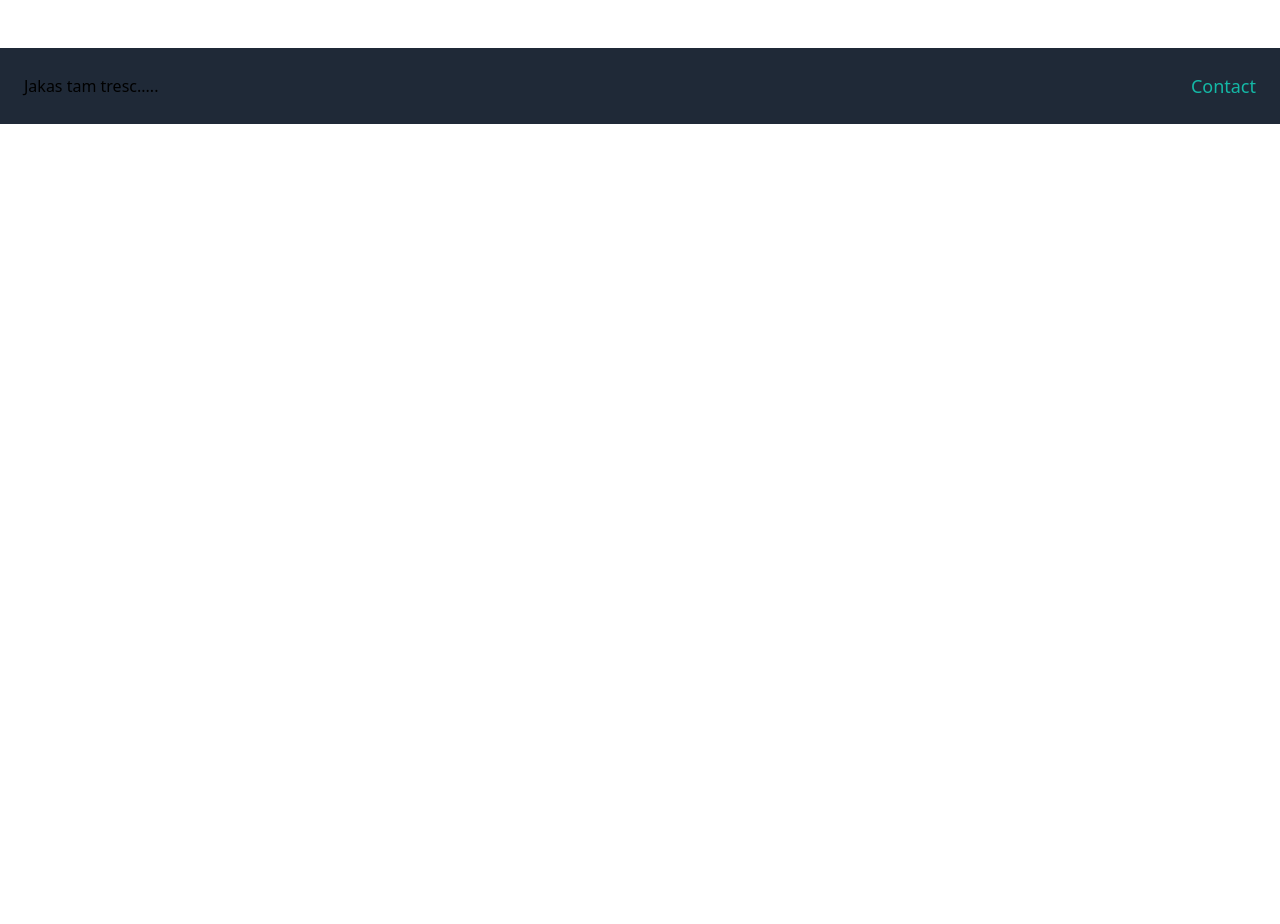
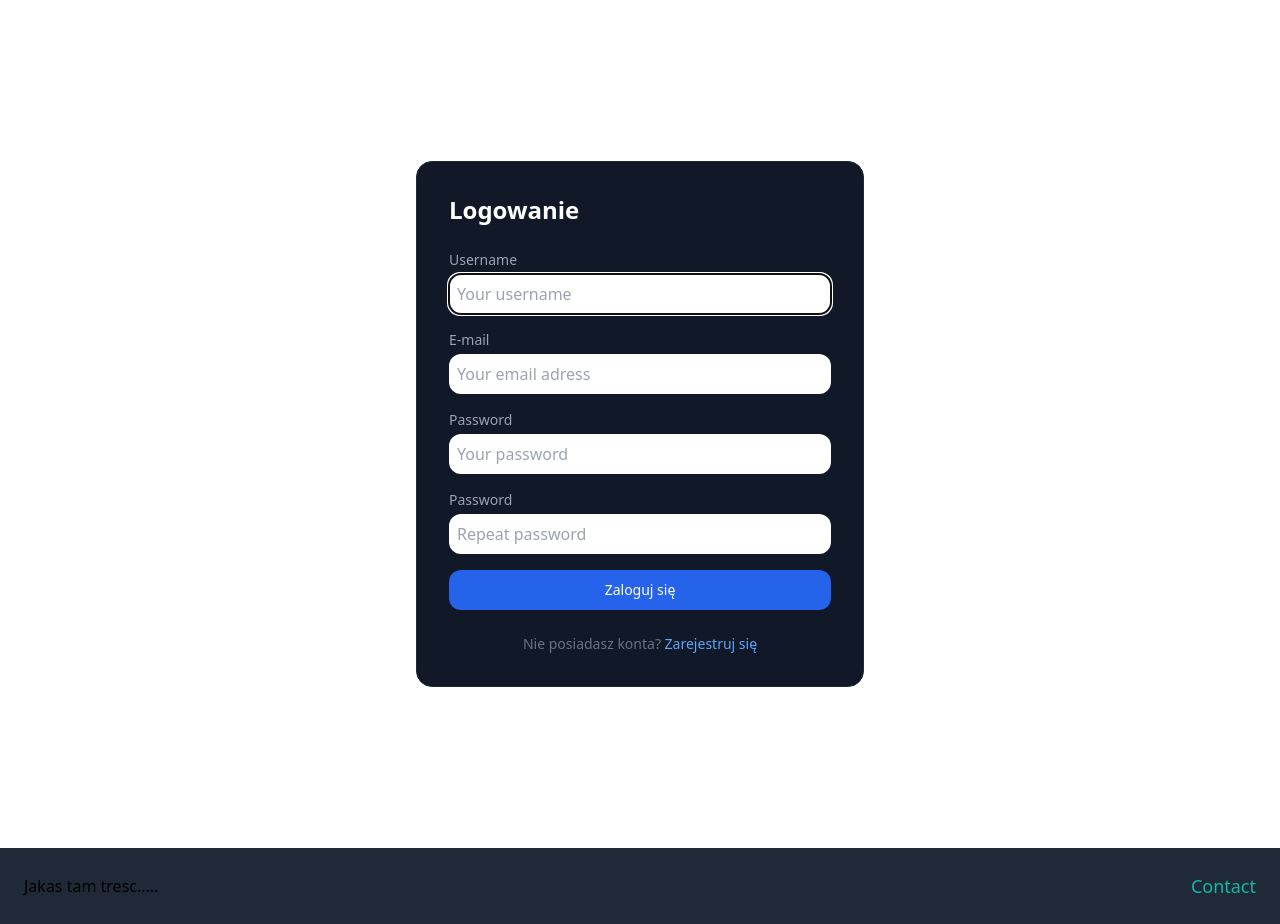
Before and after one commit to Ouley2291/Futbolowo, a Django app: template apps/accounts/templates/registration/login.html in a window 1280 px wide. Shown: the part 77-1001 px from the top of the page. Before the commit the page ends 201 px from the top, so only its background shows below. Run offline with Django 5.2, Linux system fonts and the light colour scheme; the template is opened without the code that fills it: values that come from a table or form of the project are taken from there, others are empty; some libraries are stand-ins or nearby versions.

Commit message:
dodano logowanie i wylogowywanie

```diff
--- a/apps/accounts/templates/registration/login.html
+++ b/apps/accounts/templates/registration/login.html
@@ -2,10 +2,10 @@
 
 {% block title %}Login{% endblock %}
 
-{% block content %}
+{% block body %}
     <div class="min-h-screen flex items-center justify-center px-4">
         <div class="w-full max-w-md bg-gray-900 border border-gray-800 rounded-2xl p-8">
-            <h1 class="text-2xl font-bold mb-6">Logowanie</h1>
+            <h1 class="text-2xl text-white font-bold mb-6">Logowanie</h1>
             <form method="post" class="space-y-4">
                 {% csrf_token %}
                 {% for field in form %}
@@ -17,7 +17,7 @@
                     {% endif %}
                 </div>
                 {% endfor %}
-                <button type="submit" class="w-full bg-blue-600 hover:bg-blue-500 py-2.5 rounded-xl text-sm font-medium mt-2"> Zaloguj się </button>
+                <button type="submit" class="w-full bg-blue-600 hover:bg-blue-500 py-2.5 rounded-xl text-sm text-white font-medium mt-2"> Zaloguj się </button>
             </form>
             <p class="text-center text-sm text-gray-500 mt-6"> Nie posiadasz konta? <a href="{% url 'accounts:register' %}" class="text-blue-400 hover:text-blue-300">Zarejestruj się</a> </p>
         </div>
--- a/config/settings.py
+++ b/config/settings.py
@@ -127,3 +127,6 @@ USE_TZ = True
 # https://docs.djangoproject.com/en/6.0/howto/static-files/
 
 STATIC_URL = 'static/'
+
+LOGIN_REDIRECT_URL = '/'
+LOGOUT_REDIRECT_URL = '/login/'
--- a/config/urls.py
+++ b/config/urls.py
@@ -16,13 +16,18 @@ Including another URLconf
 """
 from django.contrib import admin
 from django.urls import path, include
+from django.contrib.auth import views as auth_views
+
+from apps.accounts.forms import LoginForm
 from apps.accounts import views as v
 
 urlpatterns = [
     path('admin/', admin.site.urls),
     path('', include('apps.core.urls')),
     path('register/', v.register, name="register"),
-#    path('accounts', include('apps.accounts.urls')),
+    path('login/', auth_views.LoginView.as_view(authentication_form=LoginForm, template_name='registration/login.html'), name='login'),
+    path('logout/', auth_views.LogoutView.as_view(), name='logout'),
+    path('accounts', include('apps.accounts.urls')),
 #    path('contact', include('apps.contact.urls')),
 #    path('gallery', include('apps.gallery.urls')),
 #    path('matches', include('apps.matches.urls')),
```
Also changed, not shown: db.sqlite3.
